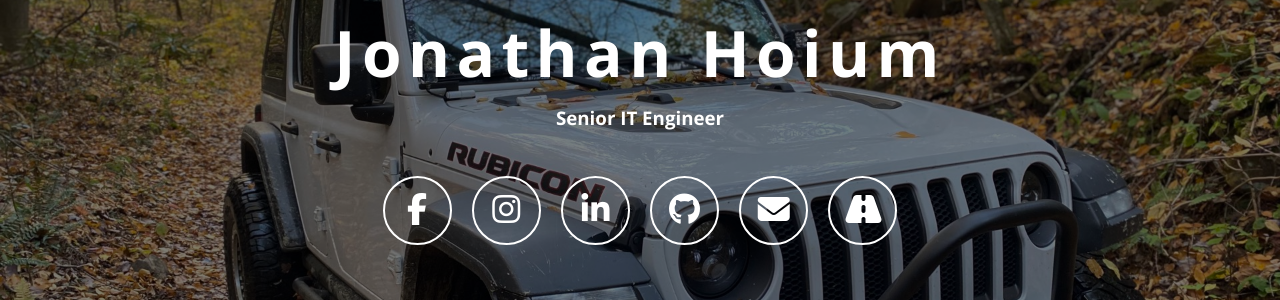
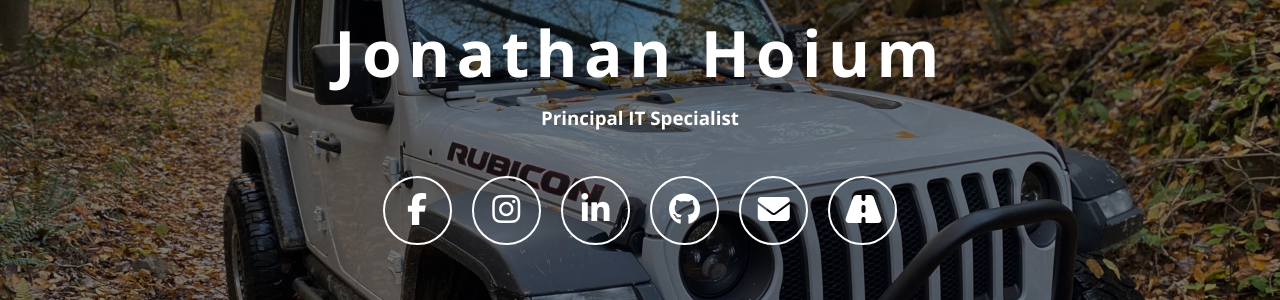
Before and after one commit to hoium/hoium.github.io, a Jekyll site: the page built from index.html, in a window 1280 px wide. Shown: the part 316-616 px from the top of the page. Built offline with Jekyll 4.4.1, drawn with Linux system fonts in a browser that asks for light colours; nearby versions of some CDN libraries.

Commit message:
Update site description to reflect new role as Principal IT Specialist

```diff
--- a/_config.yml
+++ b/_config.yml
@@ -1,9 +1,9 @@
 # Site Info
 title: Hoium
 name: Jonathan Hoium
-description: Senior IT Engineer
+description: Principal IT Specialist
 url: https://hoium.me
-og_description: Senior IT Engineer specializing in MDM, AI, AWS, and System Architecture. Connect with me on LinkedIn, GitHub, and more.
+og_description: Principal IT Specialist specializing in MDM, AI, AWS, and System Architecture. Connect with me on LinkedIn, GitHub, and more.
 
 # Google Analytics
 google_analytics_ga4: G-43TNCC86V8
```
